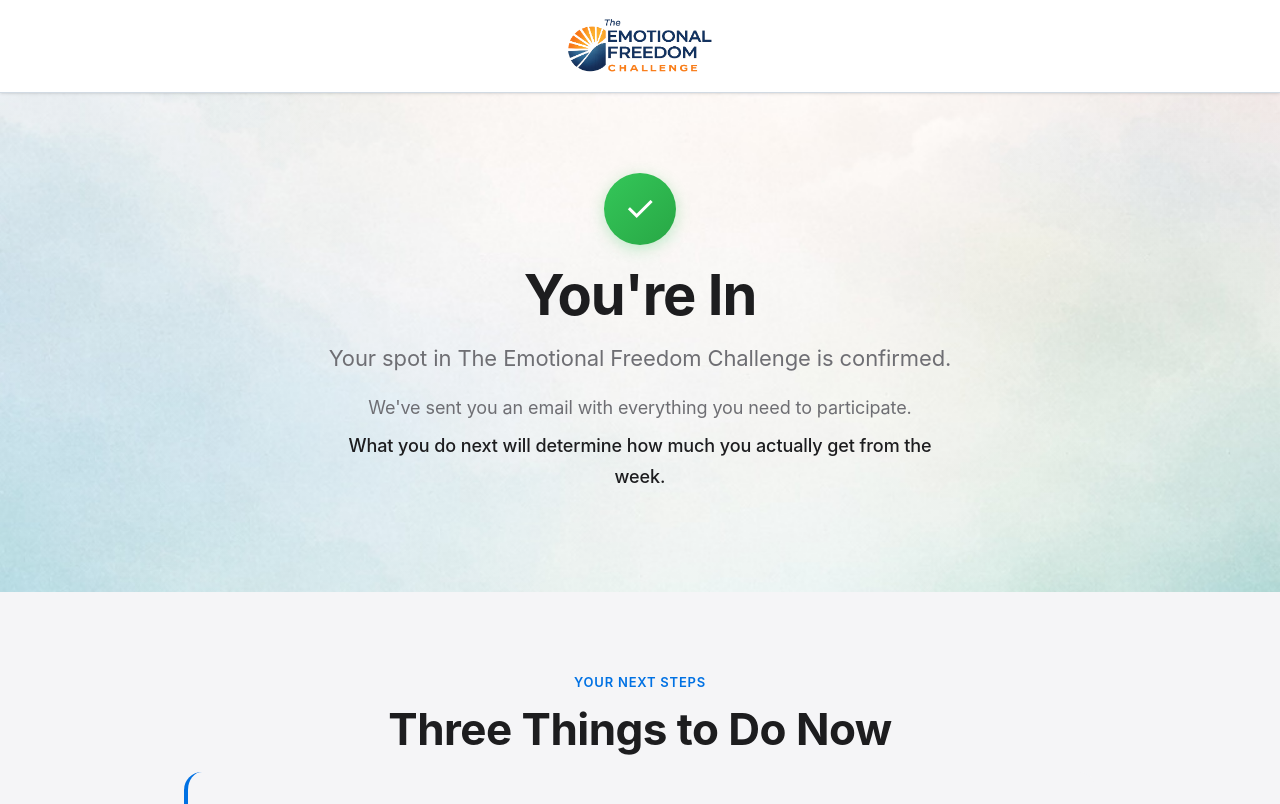
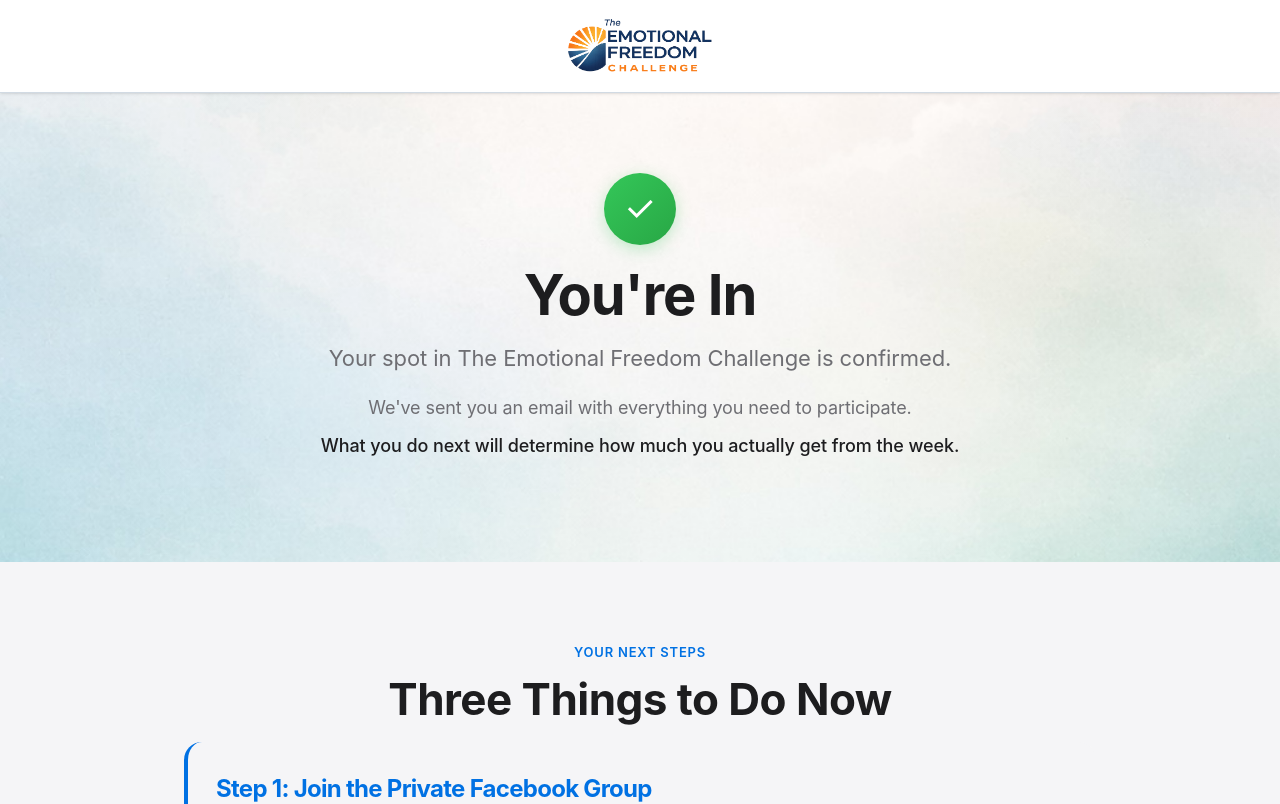
Before and after one commit to rbradshaw9/emotionalfreedomchallenge, a Next.js app: page /thank-you in a window 1280 px wide. Shown: the top 804 px of the page. Built offline with nearby package versions, Linux system fonts and the light colour scheme.

Commit message:
Widen thank-you hero text to 720px to fix line wrapping

```diff
--- a/app/(main)/thank-you/page.tsx
+++ b/app/(main)/thank-you/page.tsx
@@ -24,10 +24,10 @@
           <p className="v2-subhead" style={{ marginBottom: '16px' }}>
             Your spot in The Emotional Freedom Challenge is confirmed.
           </p>
-          <p className="v2-body v2-text-center v2-muted-text" style={{ maxWidth: '600px', margin: '0 auto 8px' }}>
+          <p className="v2-body v2-text-center v2-muted-text" style={{ maxWidth: '720px', margin: '0 auto 8px' }}>
             We&apos;ve sent you an email with everything you need to participate.
           </p>
-          <p className="v2-body v2-text-center" style={{ maxWidth: '600px', margin: '0 auto', fontWeight: 500 }}>
+          <p className="v2-body v2-text-center" style={{ maxWidth: '720px', margin: '0 auto', fontWeight: 500 }}>
             What you do next will determine how much you actually get from the week.
           </p>
         </div>
```
